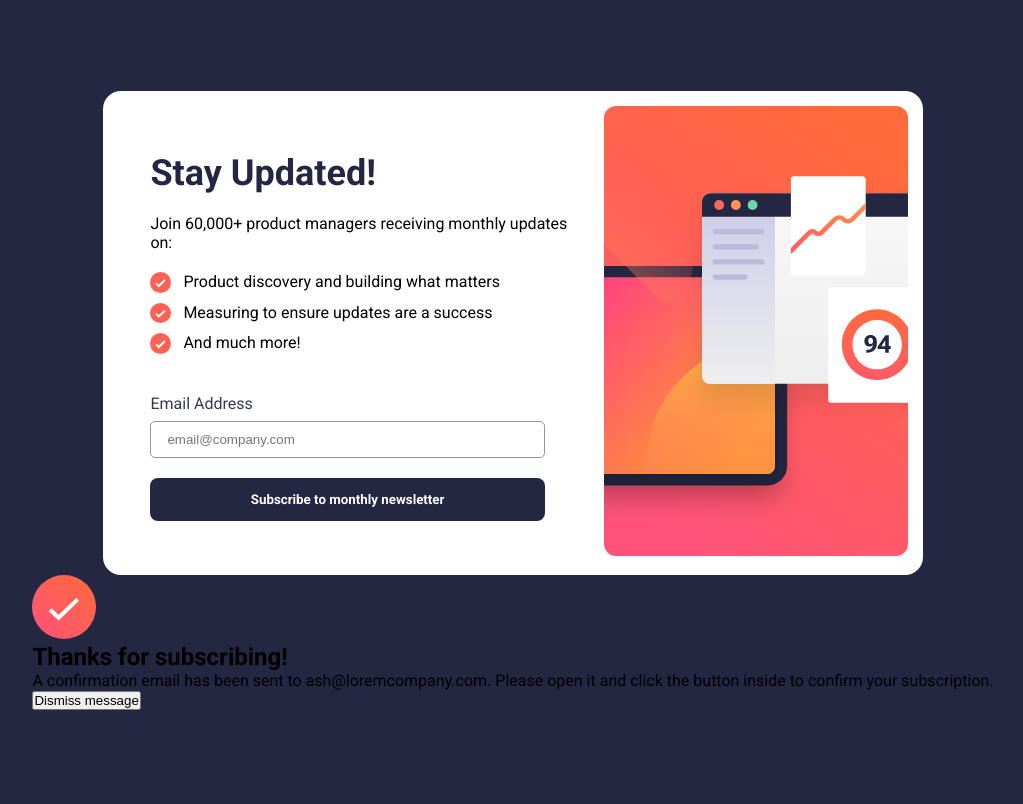
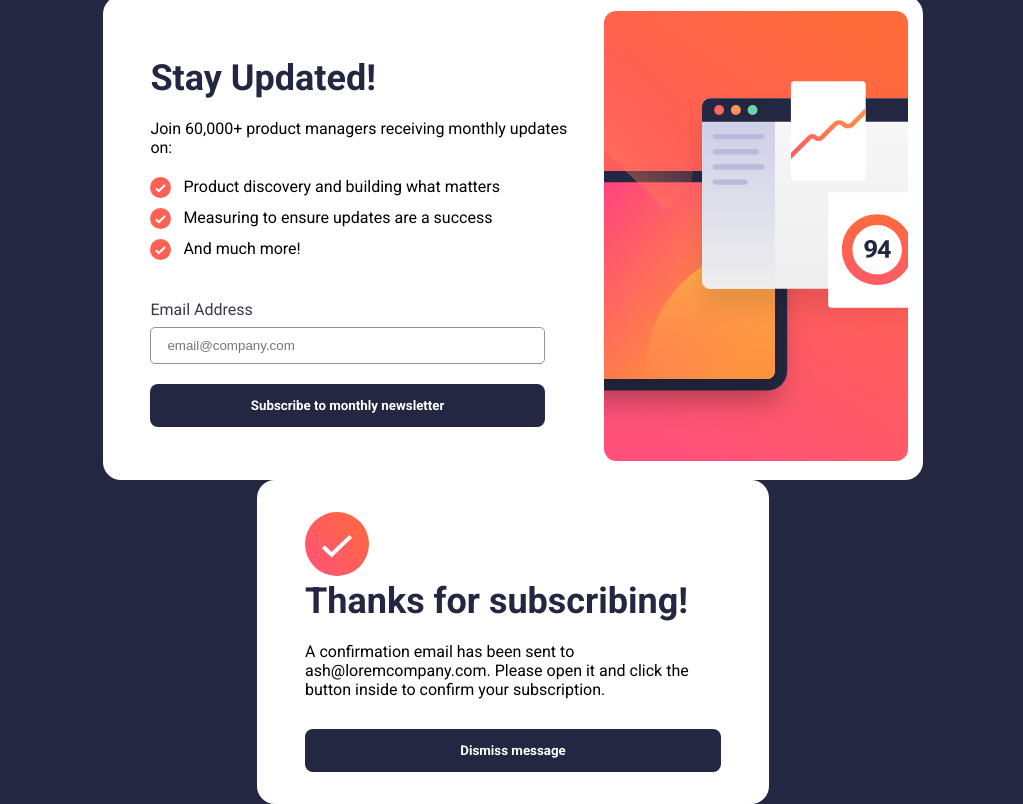
Before and after one commit to DeeNue36/Newsletter-Signup, a plain HTML site: page index.html in a window 1280 px wide. Shown: the whole page, without its empty margins (127-1150 px from the left). Drawn offline with Linux system fonts and the light colour scheme.

Commit message:
modal styling

```diff
--- a/styles.css
+++ b/styles.css
@@ -42,7 +42,7 @@ body {
     place-content: center; /** OR place-self: center; */
 }
 
-.newsletter-heading {
+.newsletter-heading, .modal-heading {
     font-size: 36px;
     color: var(--neutral-color-one);
     padding-bottom: 20px;
@@ -106,3 +106,24 @@ body {
 .sign-up-image {
     height: 450px;
 }
+
+.modal {
+    width: 40%;
+    background-color: var(--neutral-color-four);
+    border-radius: 18px;
+    padding: 32px 48px;
+}
+
+.close-modal {
+    font-family: inherit;
+    width: 100%;
+    color: var(--neutral-color-four);
+    background-color: var(--neutral-color-one);
+    border: none;
+    outline: none;
+    border-radius: 8px;
+    padding: 14px;
+    font-weight: 700;
+    cursor: pointer;
+    margin-top: 30px;
+}
```
